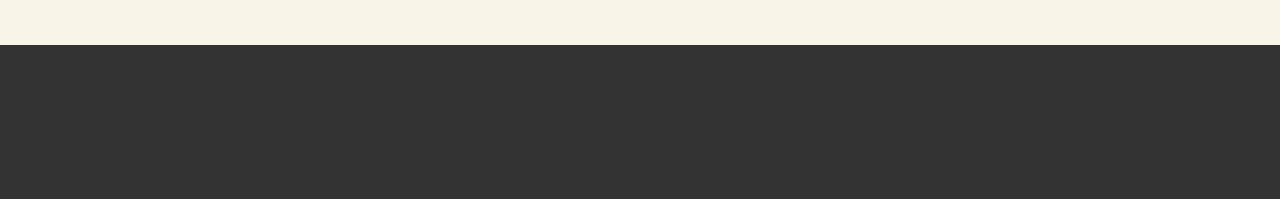
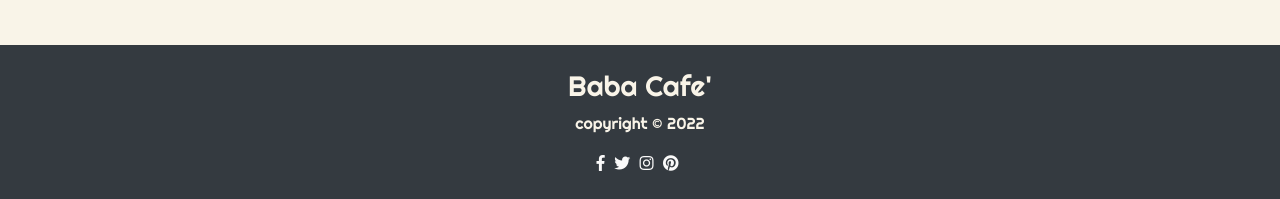
Before and after one commit to Babalu2017/baba_cafe, a plain HTML site: page index.html in a window 1280 px wide. Shown: the part 1519-1718 px from the top of the page. Before the commit the page ends 1564 px from the top, so only its background shows below. Drawn offline with nearby package versions, Linux system fonts and the light colour scheme.

Commit message:
added footer

```diff
--- a/index.html
+++ b/index.html
@@ -181,6 +181,23 @@
     </div>
   </section>
 
+  <!-- footer-->
+  <footer id="main-footer" class="bg-dark">
+    <div class="container">
+      <div class="row">
+        <div class="col text-center py-4">
+          <h3>Baba Cafe'</h3>
+          <p>copyright &copy; <span id="year"></span></p>
+          <a style="color: #fafafa;" href="#"><i class="fab fa-facebook-f"></i></a>
+          <a href="#" style="padding-left: 5px; padding-right: 5px; color: #fafafa;"><i class="fab fa-twitter"></i></a>
+          <a href="#" style="color: #fafafa;"><i class="fab fa-instagram"></i></a>
+          <a href="#" style="padding-left: 5px; padding-right: 5px; color: #fafafa;"><i
+              class="fab fa-pinterest"></i></a>
+        </div>
+      </div>
+    </div>
+  </footer>
+
     <script src="http://code.jquery.com/jquery-3.3.1.min.js"
     integrity="sha256-FgpCb/KJQlLNfOu91ta32o/NMZxltwRo8QtmkMRdAu8=" crossorigin="anonymous"></script>
   <script src="https://cdnjs.cloudflare.com/ajax/libs/popper.js/1.14.3/umd/popper.min.js"
```
